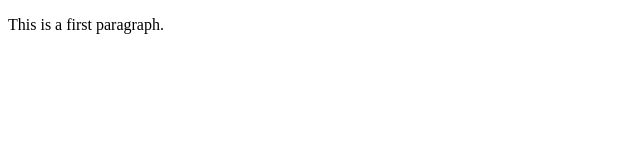
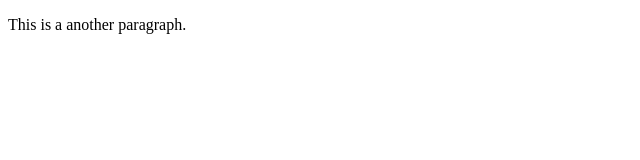
Before and after one commit to darko986/darko986, a plain HTML site: page index.html in a window 1280 px wide. Shown: the full height of the page, 0-640 px from the left. Drawn offline with Linux system fonts and the light colour scheme.

Commit message:
add some html

```diff
--- a/index.html
+++ b/index.html
@@ -4,6 +4,6 @@
 <title>Page Title</title>
 </head>
 <body>
-  <p>This is a first paragraph.</p>
+  <p>This is a another paragraph.</p>
 </body>
 </html>
```
